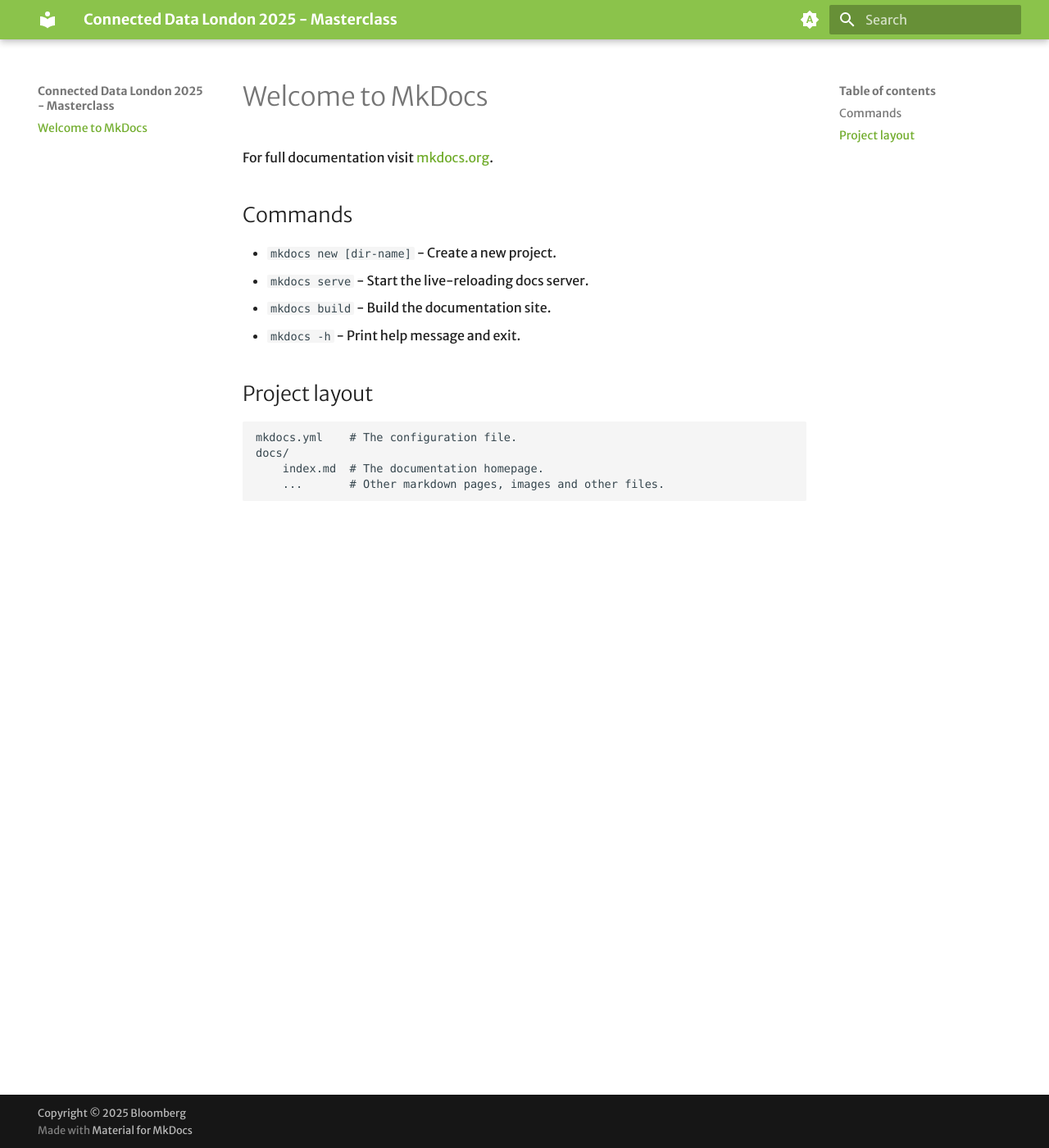
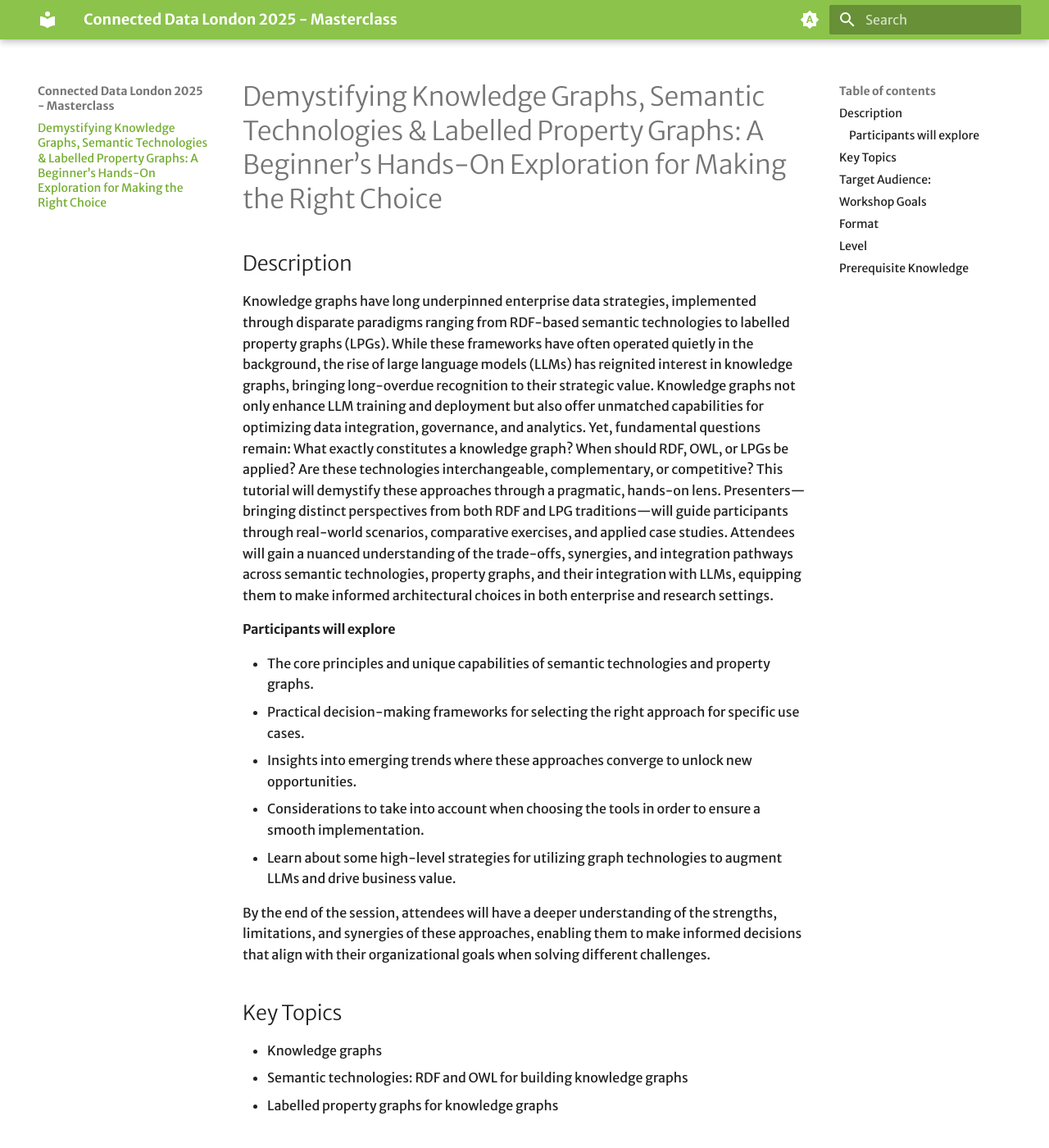
Before and after one commit to SemanticMasterclass/cdl2025, an MkDocs documentation site: the page built from docs/index.md, in a window 1280 px wide and 1400 px high. Shown: the whole window at 82% size. Built offline with MkDocs 1.6.1 and Material for MkDocs 9.7.7, drawn with Linux system fonts in a browser that asks for light colours; some web fonts are replaced; some of the changed text lies outside the part shown.

```diff
--- a/docs/index.md
+++ b/docs/index.md
@@ -1,17 +1,43 @@
-# Welcome to MkDocs
+# Demystifying Knowledge Graphs, Semantic Technologies & Labelled Property Graphs: A Beginner’s Hands-On Exploration for Making the Right Choice
 
-For full documentation visit [mkdocs.org](https://www.mkdocs.org).
+## Description
 
-## Commands
+Knowledge graphs have long underpinned enterprise data strategies, implemented through disparate paradigms ranging from RDF-based semantic technologies to labelled property graphs (LPGs). While these frameworks have often operated quietly in the background, the rise of large language models (LLMs) has reignited interest in knowledge graphs, bringing long-overdue recognition to their strategic value. Knowledge graphs not only enhance LLM training and deployment but also offer unmatched capabilities for optimizing data integration, governance, and analytics.
+Yet, fundamental questions remain: What exactly constitutes a knowledge graph? When should RDF, OWL, or LPGs be applied? Are these technologies interchangeable, complementary, or competitive?
+This tutorial will demystify these approaches through a pragmatic, hands-on lens. Presenters—bringing distinct perspectives from both RDF and LPG traditions—will guide participants through real-world scenarios, comparative exercises, and applied case studies. Attendees will gain a nuanced understanding of the trade-offs, synergies, and integration pathways across semantic technologies, property graphs, and their integration with LLMs, equipping them to make informed architectural choices in both enterprise and research settings.
 
-* `mkdocs new [dir-name]` - Create a new project.
-* `mkdocs serve` - Start the live-reloading docs server.
-* `mkdocs build` - Build the documentation site.
-* `mkdocs -h` - Print help message and exit.
+#### Participants will explore
 
-## Project layout
+- The core principles and unique capabilities of semantic technologies and property graphs.
+- Practical decision-making frameworks for selecting the right approach for specific use cases.
+- Insights into emerging trends where these approaches converge to unlock new opportunities.
+- Considerations to take into account when choosing the tools in order to ensure a smooth implementation.
+- Learn about some high-level strategies for utilizing graph technologies to augment LLMs and drive business value.
 
-    mkdocs.yml    # The configuration file.
-    docs/
-        index.md  # The documentation homepage.
-        ...       # Other markdown pages, images and other files.
+By the end of the session, attendees will have a deeper understanding of the strengths, limitations, and synergies of these approaches, enabling them to make informed decisions that align with their organizational goals when solving different challenges.
+
+## Key Topics
+
+- Knowledge graphs
+- Semantic technologies: RDF and OWL for building knowledge graphs
+- Labelled property graphs for knowledge graphs
+
+## Target Audience:
+
+Knowledge Engineers, Data Engineers, Data Analysts, Data Scientists, and Managers overseeing the above roles
+
+## Workshop Goals
+
+Through the creation of a KG – using both Semantic technologies and a labelled property graph – participants will gain a deeper understanding of the strengths, limitations, capabilities, and synergies of these approaches and will be better placed to make informed decisions as to which approach / tools to select given their particular problem set and goals.
+
+## Format
+
+This workshop will be interactive and hands-on. Participants will be introduced to the basics of knowledge graphs, semantic technologies, and labelled property graphs, which will be followed by the application of these technologies to solve specific problem statements. Using Protégé (an open source tool) and a free version of Neo4j, participants will create knowledge graphs to solve multiple problems and evaluate the effectiveness of their chosen approach.
+
+## Level
+
+Beginner/intermediate
+
+## Prerequisite Knowledge
+
+Familiarity with knowledge graphs and a basic understanding of semantic technologies and/or labelled property graphs is helpful, but not required.
```
